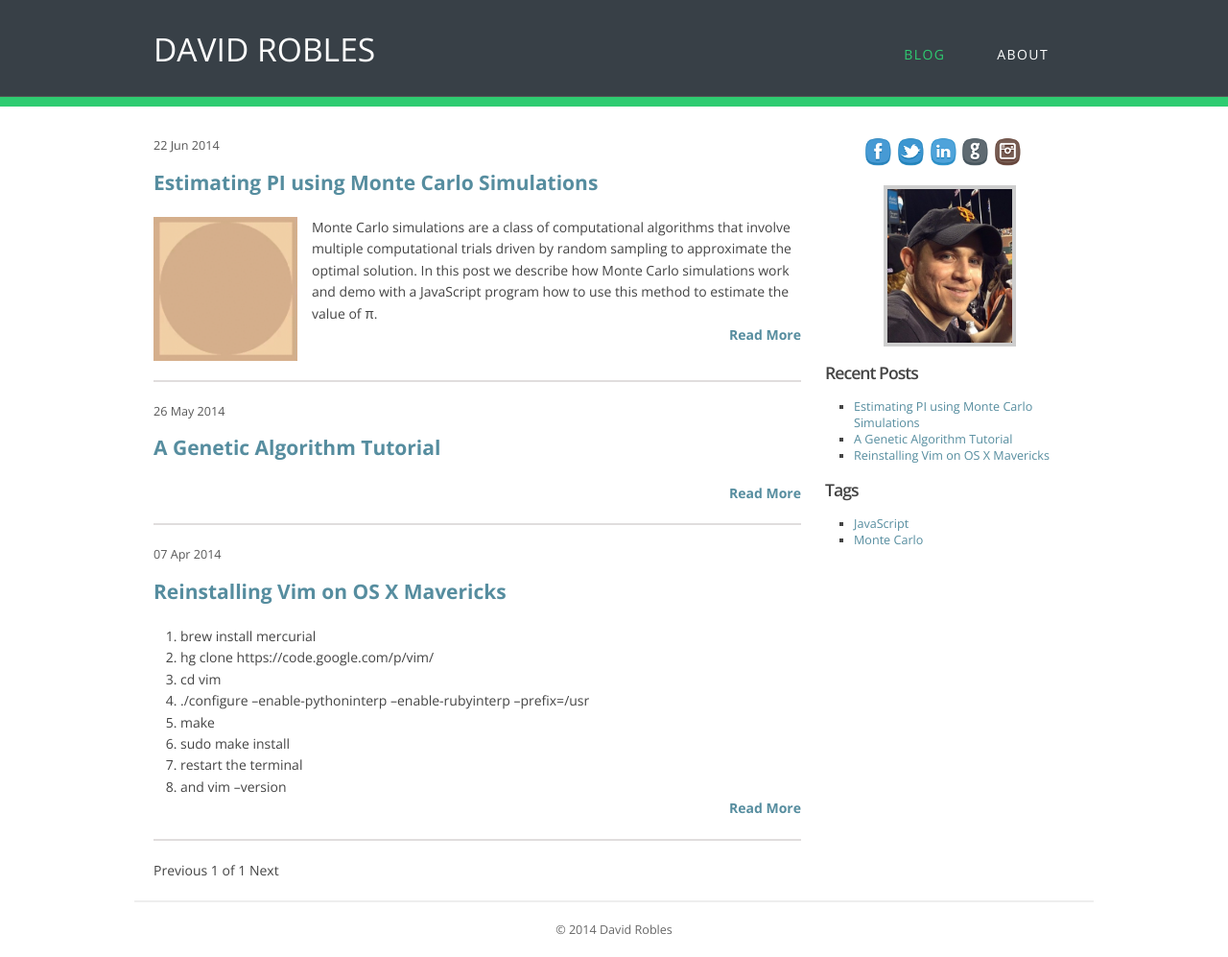
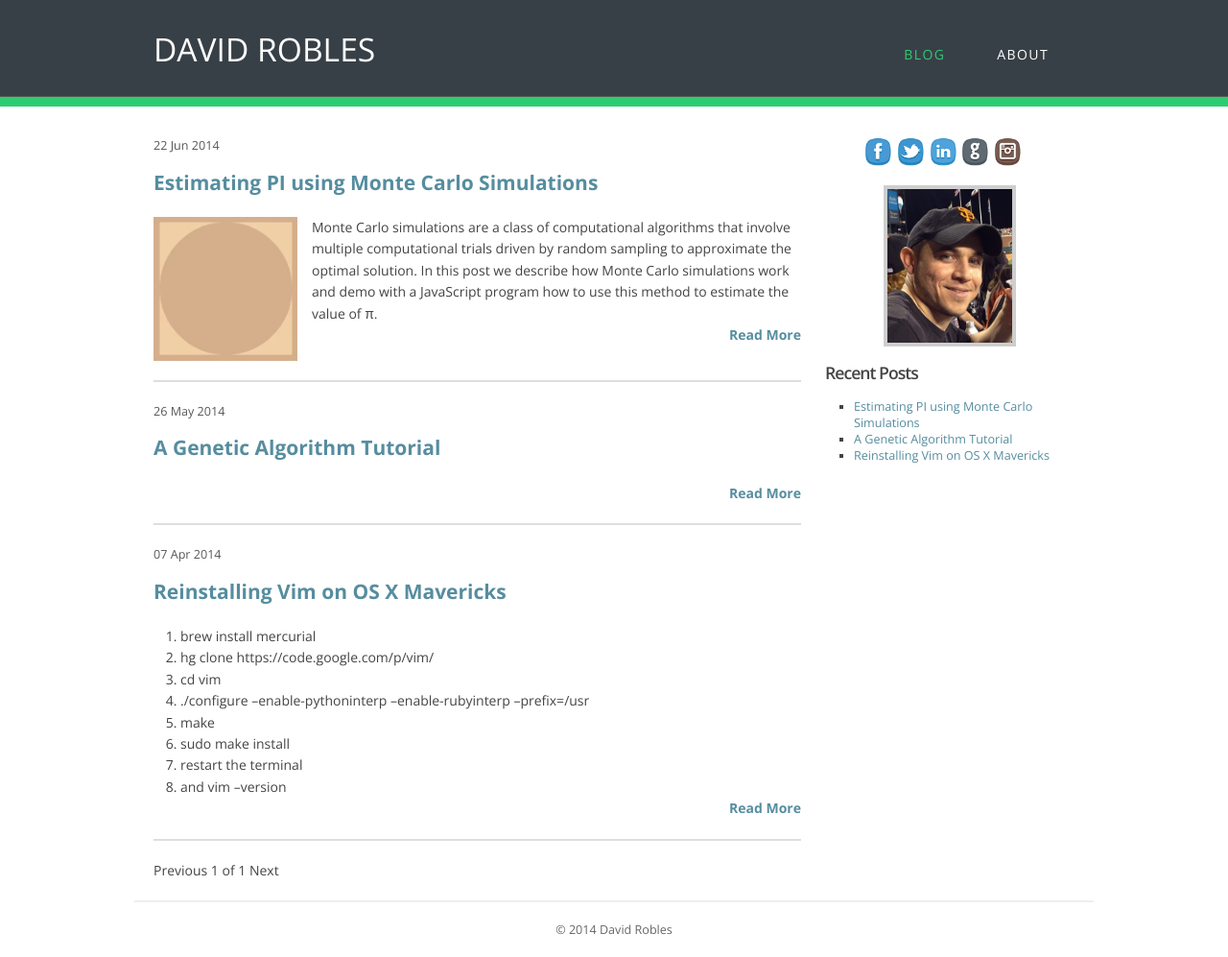
Before and after one commit to davidrobles/davidrobles.github.io, a Jekyll site: the page built from index.html, in a window 1280 px wide. Shown: the whole page at 96% size. Built offline with Jekyll 4.4.1, drawn with Linux system fonts in a browser that asks for light colours; Markdown is read by kramdown in place of the engine named in the settings; the list of posts is cut into pages by our own code.

Commit message:
Remove tags

```diff
--- a/_layouts/default.html
+++ b/_layouts/default.html
@@ -84,16 +84,16 @@
                 </ul>
             </div>
         </div>
-        <div class="widget">
-            <div class="name">Tags</div>
-            <div>
-                <ul>
-                    {% for tag in site.tags  %}
-                    <li><a href="{{ post. }}">{{ tag | first }}</a></li>
-                    {% endfor %}
-                </ul>
-            </div>
-        </div>
+        <!-- <div class="widget"> -->
+        <!--     <div class="name">Tags</div> -->
+        <!--     <div> -->
+        <!--         <ul> -->
+        <!--             {% for tag in site.tags  %} -->
+        <!--             <li><a href="{{ post. }}">{{ tag | first }}</a></li> -->
+        <!--             {% endfor %} -->
+        <!--         </ul> -->
+        <!--     </div> -->
+        <!-- </div> -->
     </div> <!-- sidebar -->
     <div class="content">
         {{ content }}
```
